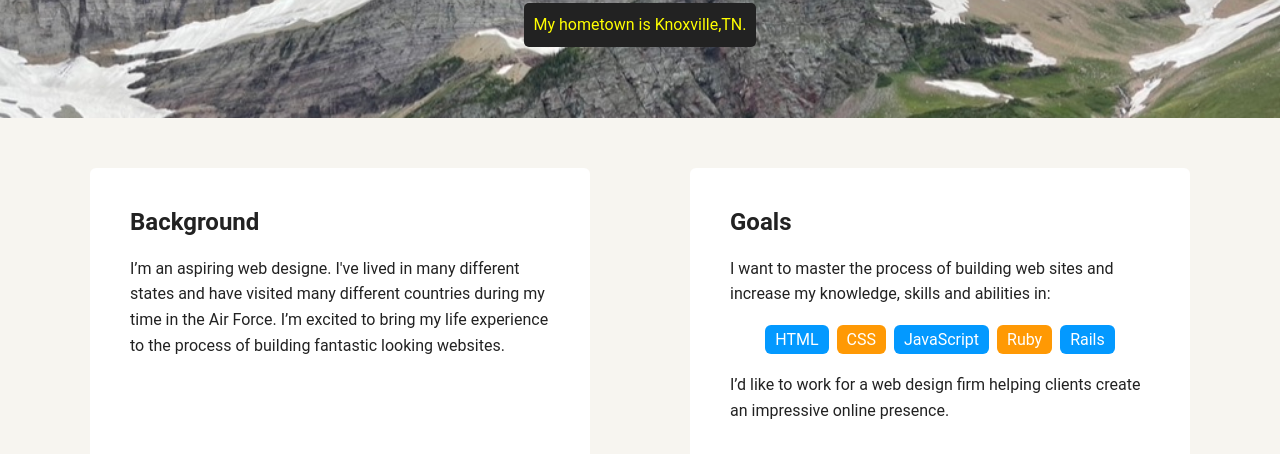
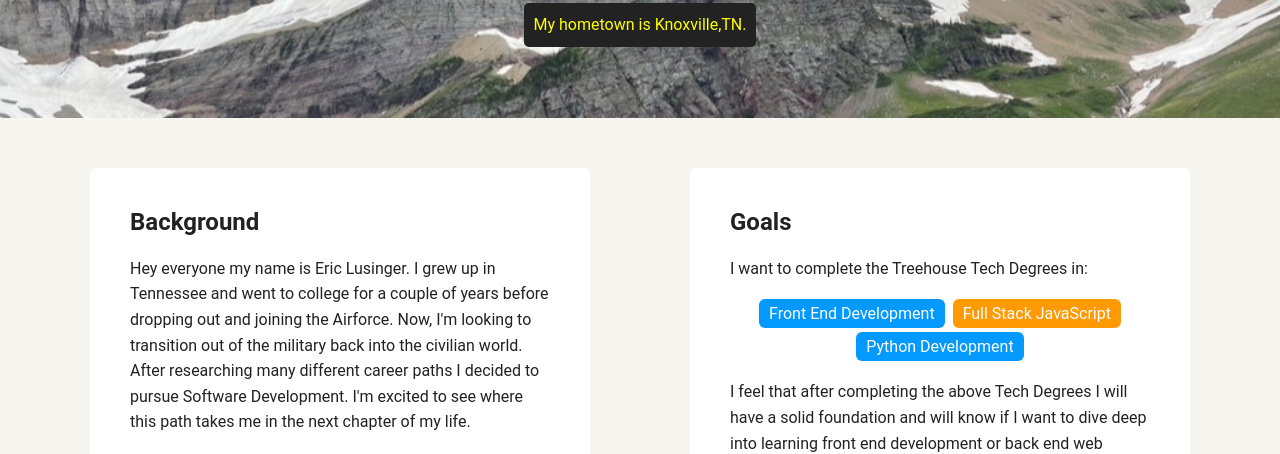
Before and after one commit to Eric-Lusinger/TreeHouse-project-1, a plain HTML site: page index.html in a window 1280 px wide. Shown: the part 352-806 px from the top of the page. Drawn offline with Linux system fonts and the light colour scheme.

Commit message:
Updated my tags to be more specific. Updated my index.html information

```diff
--- a/index.html
+++ b/index.html
@@ -8,14 +8,14 @@
   </head>
   <body>
 
-    <div class="main-nav">
+    <nav class="main-nav">
         <ul class="nav">
           <li class="name">Eric Lusinger</li>
           <li><a href="index.html">Home</a></li>
           <li><a href="experience.html">Experience</a></li>
           <li><a href="faq.html">FAQ</a></li>
         </ul>
-    </div>
+      </nav>
 
     <header>
       <img src="images/me.jpg" alt="Image of Eric hiking" class="profile-image">
@@ -24,24 +24,23 @@
     </header>
 
     <main class="flex">
-      <div class="card">
+      <section class="card">
         <h2>Background</h2>
-        <p>I’m an aspiring web designe. I've lived in many different states and have visited many different countries during my time in the Air Force. I’m excited to bring my life experience to the process of building fantastic looking websites.</p>
+        <p>Hey everyone my name is Eric Lusinger. I grew up in Tennessee and went to college for a couple of years before dropping out and joining the Airforce. Now, I'm looking to transition out of the military back into the civilian world. After researching many different career paths I decided to pursue  Software Development. I'm excited to see where this path takes me in the next chapter of my life.</p>
 
-      </div>
+      </section>
 
-      <div class="card">
+      <section class="card">
         <h2>Goals</h2>
-        <p>I want to master the process of building web sites and increase my knowledge, skills and abilities in:</p>
+        <p>I want to complete the Treehouse Tech Degrees in:</p>
         <ul class="skills">
-          <li>HTML</li>
-          <li>CSS</li>
-          <li>JavaScript</li>
-          <li>Ruby</li>
-          <li>Rails</li>
+          <li>Front End Development</li>
+          <li>Full Stack JavaScript</li>
+          <li>Python Development</li>
+
         </ul>
-        <p>I’d like to work for a web design firm helping clients create an impressive online presence.</p>
-      </div>
+        <p>I feel that after completing the above Tech Degrees I will have a solid foundation and will know if I want to dive deep into learning front end development or back end web development. Then, start applying for either back end or front end web development jobs.</p>
+      </section>
 
     </main>
     <footer>
```
Also changed, not shown: experience.html (+5 -5 lines), faq.html (+6 -6 lines).
